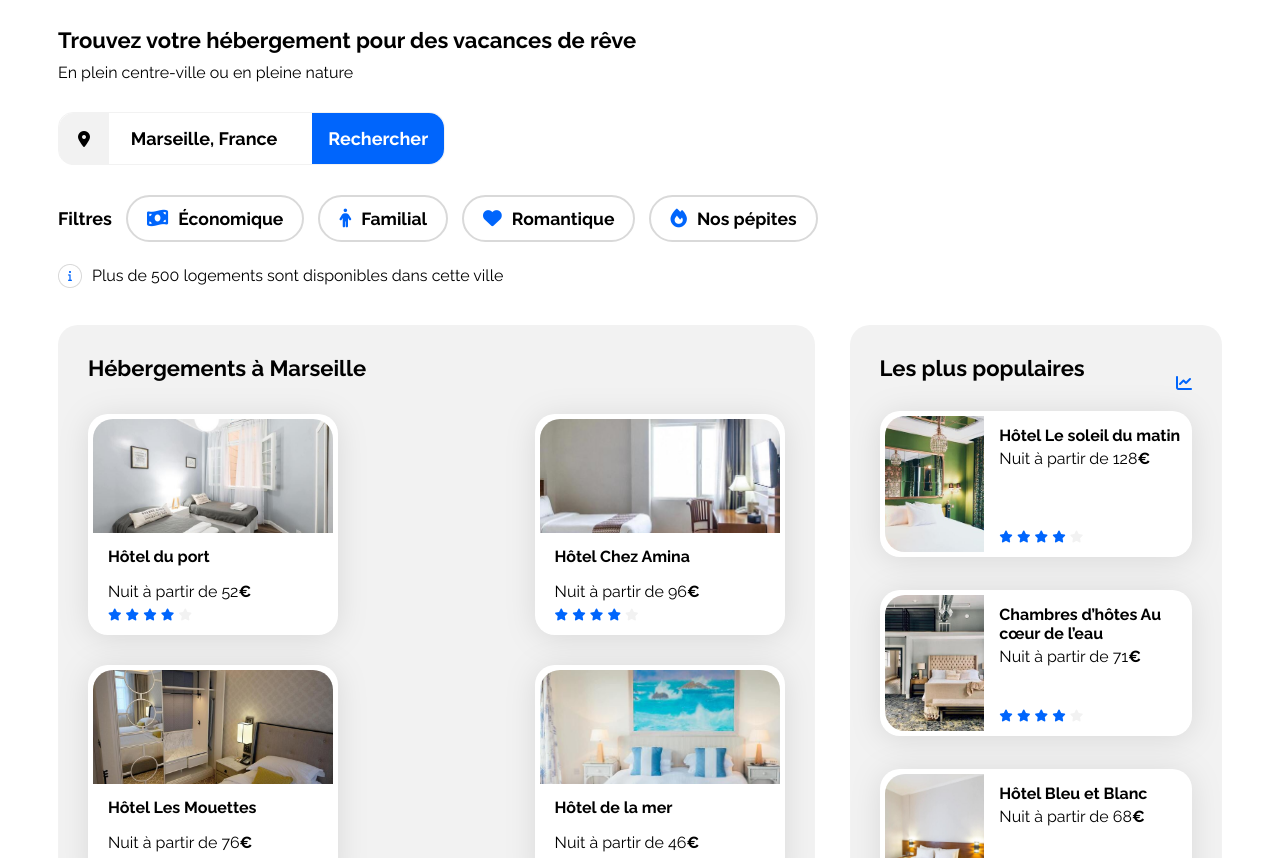
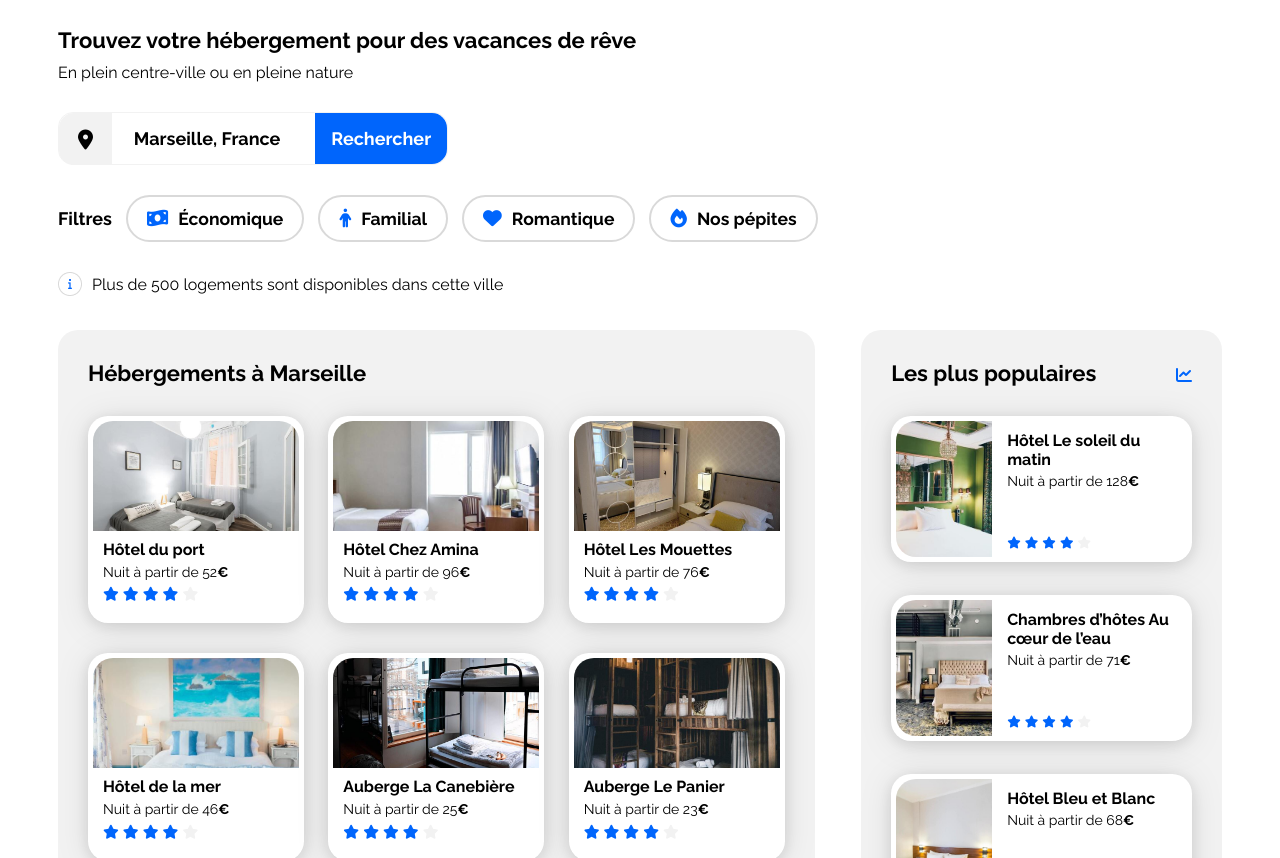
Before and after one commit to ALH83/OpenclassroomsProject, a plain HTML site: page index.html in a window 1280 px wide. Shown: the part 94-952 px from the top of the page. Drawn offline with Linux system fonts and the light colour scheme.

Commit message:
Desktop terminé

```diff
--- a/css/style.css
+++ b/css/style.css
@@ -33,6 +33,10 @@ header {
 a {
     color: inherit;
     text-decoration: none;
+}
+
+p {
+    font-size: 14px;
 }
 
 .h1-title{
@@ -166,7 +170,7 @@ input:focus::placeholder {
 /****** Filtres de recherche ***********/
 .filtres {
     display: block;
-    margin: 30px 0 15px 0px;
+    margin: 30px 0 30px 0px;
 }
 
 .filtre-titre {
@@ -220,41 +224,45 @@ input:focus::placeholder {
     width: 65%;
 }
 
-.hebergements .card {
+.hebergements-cards a {
+    width: 31%;
+}
+.hebergements article {
+    min-height: 197.25px;
     margin-bottom: 30px;
+    box-shadow: 0px 3px 15px 0px #0000001A;
+
 }
-
 
 .hebergements-cards {
     display: flex;
-    flex-direction: row;
     flex-wrap: wrap;
     justify-content: space-between;
-    margin-top: 33px;
 }
 
 .hebergements-cards img {
-    width: 240px;
-    height: 114px;
+    width: 100%;
+    height: 110px;
+    object-fit: cover;
     border-top-left-radius: 20px;
     border-top-right-radius: 20px;
 }
 
 .hebergements-cards .card-content {
-    height: 40%;
-    padding: 0 15px 0 15px;
+    height: 83.25px;
+    padding-left: 10px;
     display: flex;
     flex-direction: column;
-    box-sizing: border-box;
+    box-sizing: content-box;
 }
 
 .hebergements-cards .card-title {
-    margin-top: 10px;
-    margin-bottom: 4px;
+    margin-top: 5px;
+    margin-bottom: 5px;
 }
 
 .hebergements-cards .card-subtitle {
-    margin-bottom: 5px;
+    margin: 0 0 5px 0;
 }
 
 .hebergements-cards .card-rating {
@@ -266,18 +274,19 @@ input:focus::placeholder {
 }
 /****** Populaires ***********/
 .populaires {
-    width: 32%;
+    width: 31%;
 }
 
 .populaires-title {
     display: flex;
     justify-content: space-between;
-    align-items: center;
+    align-items:baseline;
 }
 
 .populaires-cards .card {
     display: flex;
     margin-bottom: 33px;
+    box-shadow: 0px 3px 15px 0px #0000001A;
 }
 
 .populaires-cards img {
@@ -332,24 +341,21 @@ input:focus::placeholder {
     display: flex;
     flex-direction: column;
     justify-content:flex-start;
-    height: 439px;
+    min-height: 439px;
     margin-right: 30px;
     border-radius: 20px;
     box-shadow: 0px 3px 15px 0px #0000001A;
 }
 
 .activite-card img {
-    height: 88%;
+    height: 380px;
     object-fit: cover;
     border-top-left-radius: 20px;
     border-top-right-radius: 20px;
 }
 
 .activite-card .card-content {
-    Theight: 15.5%;
-}
-
-.activite-card .card-title {
+    height: 59px;
     margin-left: 19px;
 }
 
@@ -360,7 +366,7 @@ footer {
 }
 
 footer section {
-    margin: 20px;
+    margin: 20px 0 0 20px;
     width: 33%;
 }
 
--- a/index.html
+++ b/index.html
@@ -42,7 +42,7 @@
                 </div>
                 <div class="barre-de-recherche">
                     <form class="form-recherche" action="" method="post">
-                        <label class="epingle-de-recherche" for="ville"><i class="fa-solid fa-location-dot" aria-hidden="true"></i></label>
+                        <label class="epingle-de-recherche" for="ville"><i class="fa-lg fa-solid fa-location-dot" aria-hidden="true"></i></label>
                         <input class="zone-de-recherche" type="search" name="ville" id="ville" placeholder="Marseille, France">
                         <button class="boutton-de-recherche">Rechercher</button>
                     </form>
@@ -70,11 +70,7 @@
                 </div>
                 <div class="informations-nombre-de-logements">
                     <img src="./images/filtres/info.png" alt="Information">Plus de 500 logements sont disponibles dans cette ville
-                    <h3>
-
-                    </h3>
                 </div>
-
             </section>
             <div class="hebergements-and-populaires">
                 <section id="hebergements" class="hebergements">
@@ -91,11 +87,11 @@
                                         <p class="card-subtitle">Nuit à partir de 52<span class="euro">€</span></p>
                                     </div>
                                     <div class="card-rating">
-                                        <i class="fa-xs fa-solid fa-star" aria-hidden="true"></i>
-                                        <i class="fa-xs fa-solid fa-star" aria-hidden="true"></i>
-                                        <i class="fa-xs fa-solid fa-star" aria-hidden="true"></i>
-                                        <i class="fa-xs fa-solid fa-star" aria-hidden="true"></i>
-                                        <i class="fa-xs fa-solid fa-star neutral-star" aria-hidden="true"></i>
+                                        <i class="fa-sm fa-solid fa-star" aria-hidden="true"></i>
+                                        <i class="fa-sm fa-solid fa-star" aria-hidden="true"></i>
+                                        <i class="fa-sm fa-solid fa-star" aria-hidden="true"></i>
+                                        <i class="fa-sm fa-solid fa-star" aria-hidden="true"></i>
+                                        <i class="fa-sm fa-solid fa-star neutral-star" aria-hidden="true"></i>
                                         <span class="sr-only">Note de 4 sur 5</span>
                                     </div>
                                 </div>
@@ -110,11 +106,11 @@
                                         <p class="card-subtitle">Nuit à partir de 96<span class="euro">€</span></p>
                                     </div>
                                     <div class="card-rating">
-                                        <i class="fa-xs fa-solid fa-star" aria-hidden="true"></i>
-                                        <i class="fa-xs fa-solid fa-star" aria-hidden="true"></i>
-                                        <i class="fa-xs fa-solid fa-star" aria-hidden="true"></i>
-                                        <i class="fa-xs fa-solid fa-star" aria-hidden="true"></i>
-                                        <i class="fa-xs fa-solid fa-star neutral-star" aria-hidden="true"></i>
+                                        <i class="fa-sm fa-solid fa-star" aria-hidden="true"></i>
+                                        <i class="fa-sm fa-solid fa-star" aria-hidden="true"></i>
+                                        <i class="fa-sm fa-solid fa-star" aria-hidden="true"></i>
+                                        <i class="fa-sm fa-solid fa-star" aria-hidden="true"></i>
+                                        <i class="fa-sm fa-solid fa-star neutral-star" aria-hidden="true"></i>
                                         <span class="sr-only">Note de 4 sur 5</span>
                                     </div>
                                 </div>
@@ -129,11 +125,11 @@
                                         <p class="card-subtitle">Nuit à partir de 76<span class="euro">€</span></p>
                                     </div>
                                     <div class="card-rating">
-                                        <i class="fa-xs fa-solid fa-star" aria-hidden="true"></i>
-                                        <i class="fa-xs fa-solid fa-star" aria-hidden="true"></i>
-                                        <i class="fa-xs fa-solid fa-star" aria-hidden="true"></i>
-                                        <i class="fa-xs fa-solid fa-star" aria-hidden="true"></i>
-                                        <i class="fa-xs fa-solid fa-star neutral-star" aria-hidden="true"></i>
+                                        <i class="fa-sm fa-solid fa-star" aria-hidden="true"></i>
+                                        <i class="fa-sm fa-solid fa-star" aria-hidden="true"></i>
+                                        <i class="fa-sm fa-solid fa-star" aria-hidden="true"></i>
+                                        <i class="fa-sm fa-solid fa-star" aria-hidden="true"></i>
+                                        <i class="fa-sm fa-solid fa-star neutral-star" aria-hidden="true"></i>
                                         <span class="sr-only">Note de 4 sur 5</span>
                                     </div>
                                 </div>
@@ -148,11 +144,11 @@
                                         <p class="card-subtitle">Nuit à partir de 46<span class="euro">€</span></p>
                                     </div>
                                     <div class="card-rating">
-                                        <i class="fa-xs fa-solid fa-star" aria-hidden="true"></i>
-                                        <i class="fa-xs fa-solid fa-star" aria-hidden="true"></i>
-                                        <i class="fa-xs fa-solid fa-star" aria-hidden="true"></i>
-                                        <i class="fa-xs fa-solid fa-star" aria-hidden="true"></i>
-                                        <i class="fa-xs fa-solid fa-star neutral-star" aria-hidden="true"></i>
+                                        <i class="fa-sm fa-solid fa-star" aria-hidden="true"></i>
+                                        <i class="fa-sm fa-solid fa-star" aria-hidden="true"></i>
+                                        <i class="fa-sm fa-solid fa-star" aria-hidden="true"></i>
+                                        <i class="fa-sm fa-solid fa-star" aria-hidden="true"></i>
+                                        <i class="fa-sm fa-solid fa-star neutral-star" aria-hidden="true"></i>
                                         <span class="sr-only">Note de 4 sur 5</span>
                                     </div>
                                 </div>
@@ -167,11 +163,11 @@
                                         <p class="card-subtitle">Nuit à partir de 25<span class="euro">€</span></p>
                                     </div>
                                     <div class="card-rating">
-                                        <i class="fa-xs fa-solid fa-star" aria-hidden="true"></i>
-                                        <i class="fa-xs fa-solid fa-star" aria-hidden="true"></i>
-                                        <i class="fa-xs fa-solid fa-star" aria-hidden="true"></i>
-                                        <i class="fa-xs fa-solid fa-star" aria-hidden="true"></i>
-                                        <i class="fa-xs fa-solid fa-star neutral-star" aria-hidden="true"></i>
+                                        <i class="fa-sm fa-solid fa-star" aria-hidden="true"></i>
+                                        <i class="fa-sm fa-solid fa-star" aria-hidden="true"></i>
+                                        <i class="fa-sm fa-solid fa-star" aria-hidden="true"></i>
+                                        <i class="fa-sm fa-solid fa-star" aria-hidden="true"></i>
+                                        <i class="fa-sm fa-solid fa-star neutral-star" aria-hidden="true"></i>
                                         <span class="sr-only">Note de 4 sur 5</span>
                                     </div>
                                 </div>
@@ -186,11 +182,11 @@
                                         <p class="card-subtitle">Nuit à partir de 23<span class="euro">€</span></p>
                                     </div>
                                     <div class="card-rating">
-                                        <i class="fa-xs fa-solid fa-star" aria-hidden="true"></i>
-                                        <i class="fa-xs fa-solid fa-star" aria-hidden="true"></i>
-                                        <i class="fa-xs fa-solid fa-star" aria-hidden="true"></i>
-                                        <i class="fa-xs fa-solid fa-star" aria-hidden="true"></i>
-                                        <i class="fa-xs fa-solid fa-star neutral-star" aria-hidden="true"></i>
+                                        <i class="fa-sm fa-solid fa-star" aria-hidden="true"></i>
+                                        <i class="fa-sm fa-solid fa-star" aria-hidden="true"></i>
+                                        <i class="fa-sm fa-solid fa-star" aria-hidden="true"></i>
+                                        <i class="fa-sm fa-solid fa-star" aria-hidden="true"></i>
+                                        <i class="fa-sm fa-solid fa-star neutral-star" aria-hidden="true"></i>
                                         <span class="sr-only">Note de 4 sur 5</span>
                                     </div>
                                 </div>
@@ -295,7 +291,7 @@
                             <img src="./images/activites/3-kilyan-sockalingum.jpg" alt="Image du Parc National des Calanques">
                             <div class="card-content">
                                 <div class="card-txt">
-                                    <h3 class="card-title">Parc National des Calanques</h3>
+                                    <h3 class="card-title">Parc national des Calanques</h3>
                                 </div>
                             </div>
                         </article>
```
